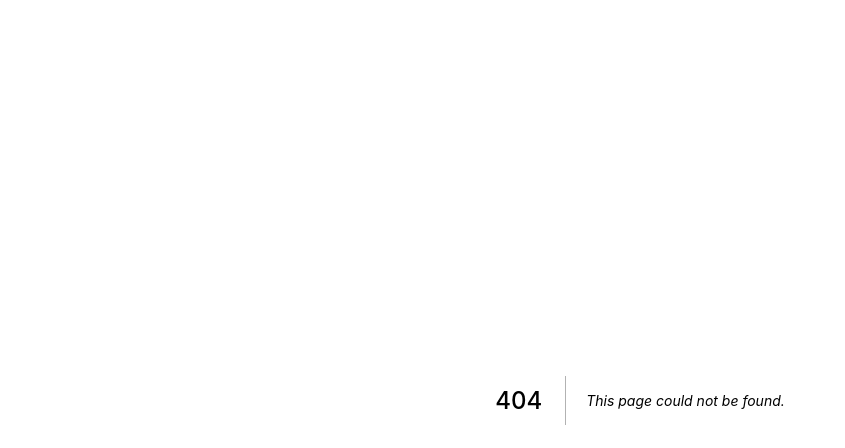
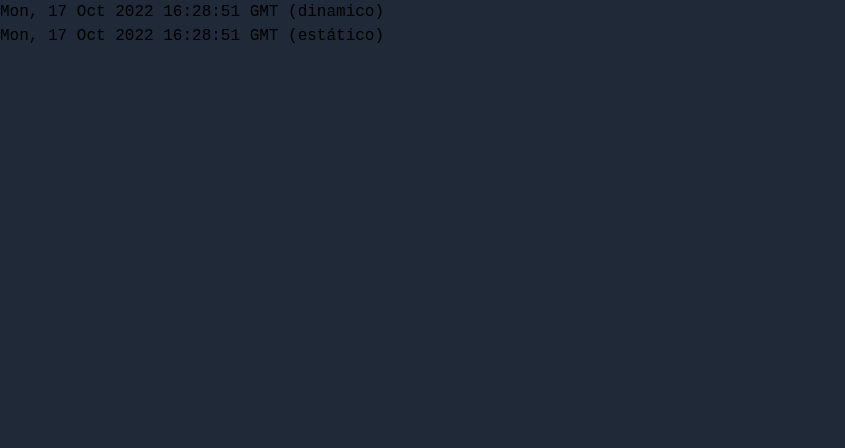
Before and after one commit to Grunewald1/Info-football, a Next.js app: page /tempo in a window 1280 px wide. Before the commit this address had no page. Shown: the top 448 px of the page, without its empty margins (0-845 px from the left). Built offline with nearby package versions, Linux system fonts and the light colour scheme.

Commit message:
test getStaticProps

```diff
--- /dev/null
+++ b/pages/tempo.js
@@ -0,0 +1,29 @@
+function Tempo (props) {
+    const dinamicDate = new Date ();
+    const dinamicDateString = dinamicDate.toGMTString();
+
+    return (
+            <div>
+                   <div>{dinamicDateString} (dinamico)</div>
+                   <div>{props.staticDateString} (estático)</div>
+            </div>
+
+
+    )
+
+}
+
+export function getStaticProps()    {
+        const staticDate = new Date ();
+        const staticDateString = staticDate.toGMTString();
+
+        return {
+            props: {
+                staticDateString
+            }
+
+
+        }
+}
+
+export default Tempo
--- a/styles/components/button.css
+++ b/styles/components/button.css
@@ -1,4 +1,5 @@
 @tailwind base;
+
 /* CSS */
 .button-19 {
     appearance: button;
```
